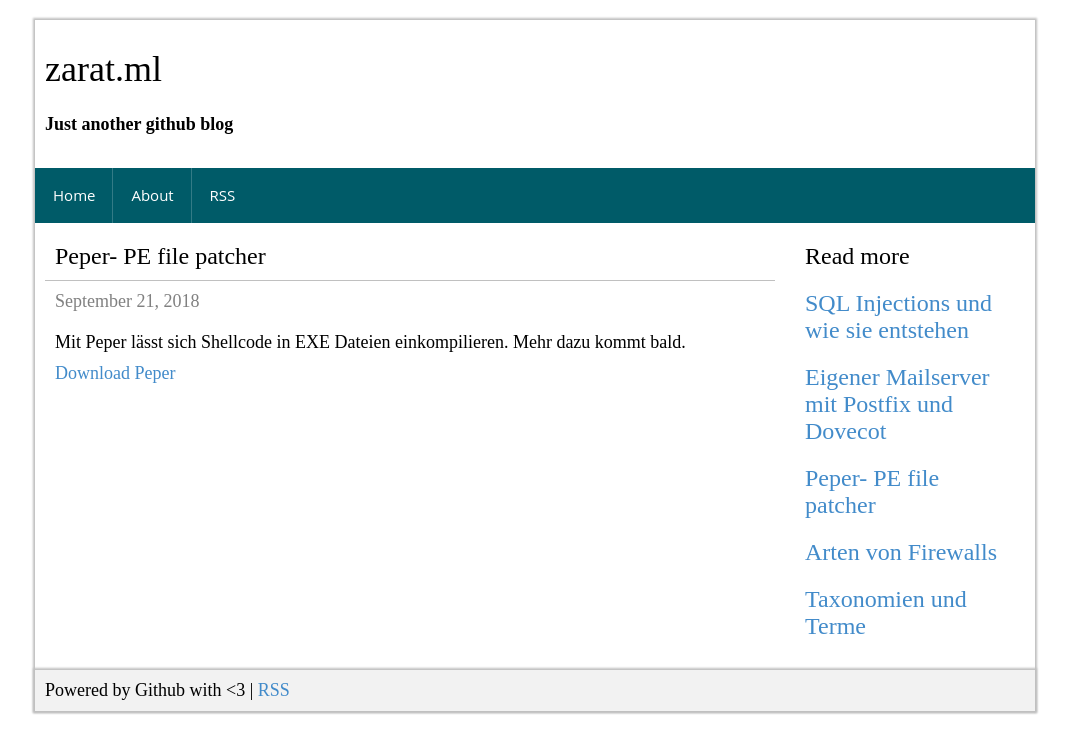
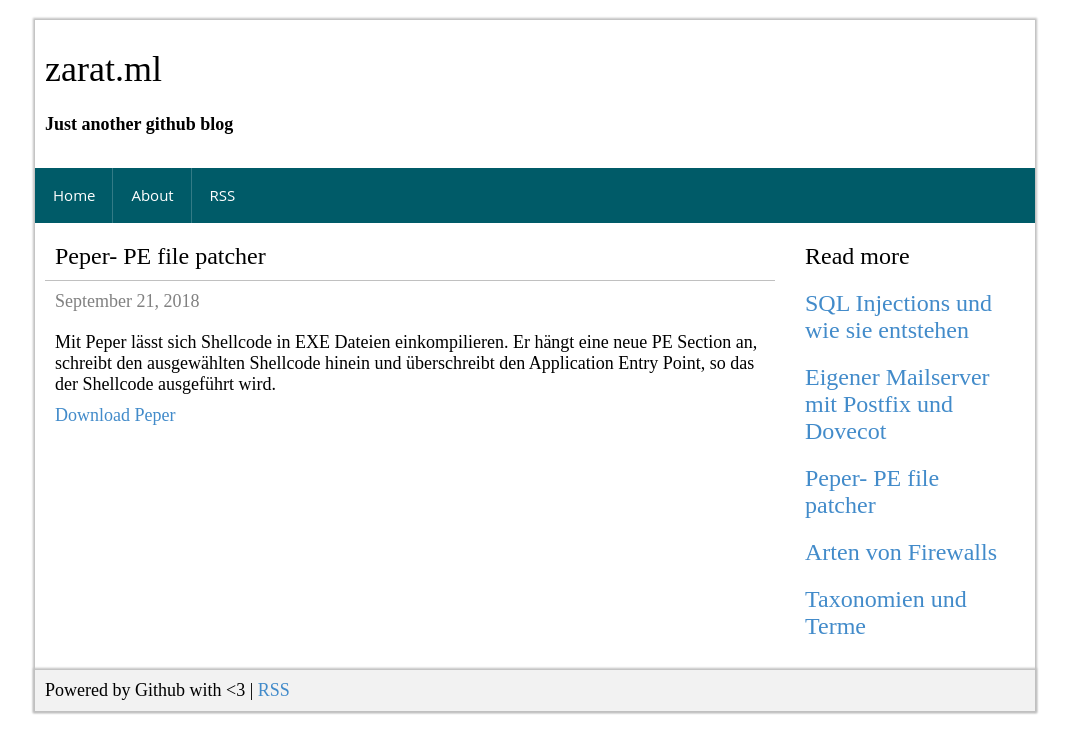
Before and after one commit to mbrain/zarat.github.io, a Jekyll site: the page built from _posts/2018-09-21-Peper-file-patcher.markdown, in a window 1280 px wide. Shown: the top 753 px of the page, without its empty margins (105-1174 px from the left). Built offline with Jekyll 4.4.1, drawn with Linux system fonts in a browser that asks for light colours.

Commit message:
Update 2018-09-21-Peper-file-patcher.markdown

```diff
--- a/_posts/2018-09-21-Peper-file-patcher.markdown
+++ b/_posts/2018-09-21-Peper-file-patcher.markdown
@@ -5,6 +5,6 @@ author: Manuel Zarat
 permalink: /blog/peper-file-patcher
 ---
 
-Mit Peper lässt sich Shellcode in EXE Dateien einkompilieren. Mehr dazu kommt bald.
+Mit Peper lässt sich Shellcode in EXE Dateien einkompilieren. Er hängt eine neue PE Section an, schreibt den ausgewählten Shellcode hinein und überschreibt den Application Entry Point, so das der Shellcode ausgeführt wird.
 
 [Download Peper](https://github.com/zarat/Peper)
```
